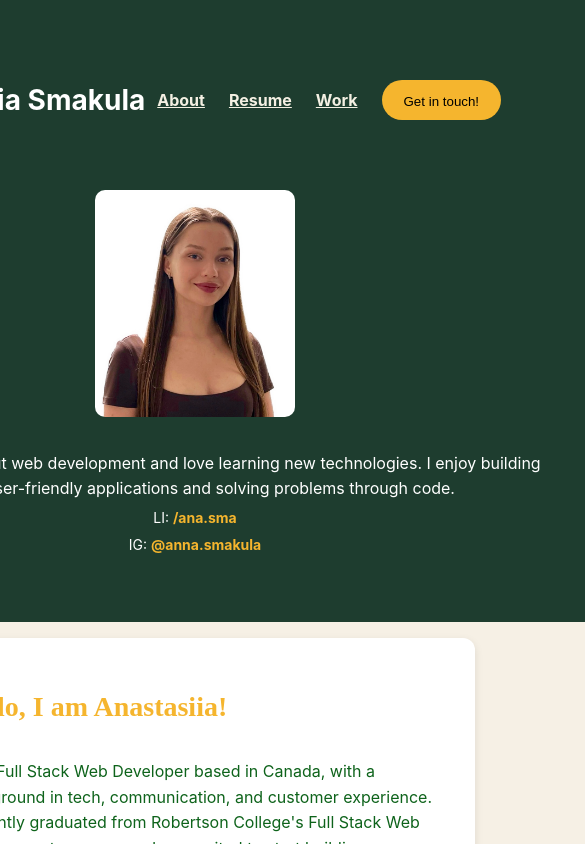
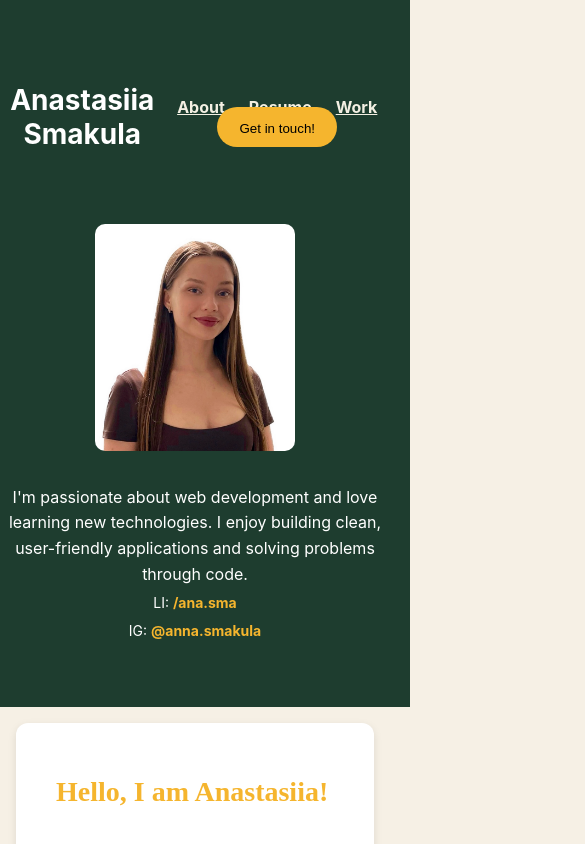
Before and after one commit to AnastasiiaSmakula/resume, a React (Vite) app: page / in a window 390 px wide. Shown: the top 844 px of the page, 585 px wide, since content can reach past the window. Built offline with nearby package versions, Linux system fonts and the light colour scheme.

Commit message:
fixing mobile style

```diff
--- a/src/Body.css
+++ b/src/Body.css
@@ -1,13 +1,15 @@
 .body{
     display: flex;
     justify-content: center;
-    max-width: 1460px;
+    width: 1460px;
+    max-width: 100vw;
 }
 
 .body-holder {
   flex-wrap: wrap;
   display: flex;
   justify-content: center;
+  max-width: 100vw;
 
 }
 
@@ -36,9 +38,9 @@
 .header {
   display: flex;
   align-items: center;
-  max-width: 1260px;
   width: 1260px;
   justify-content: center;
+  max-width: 100vw;
 }
 
 .action-button {
```
